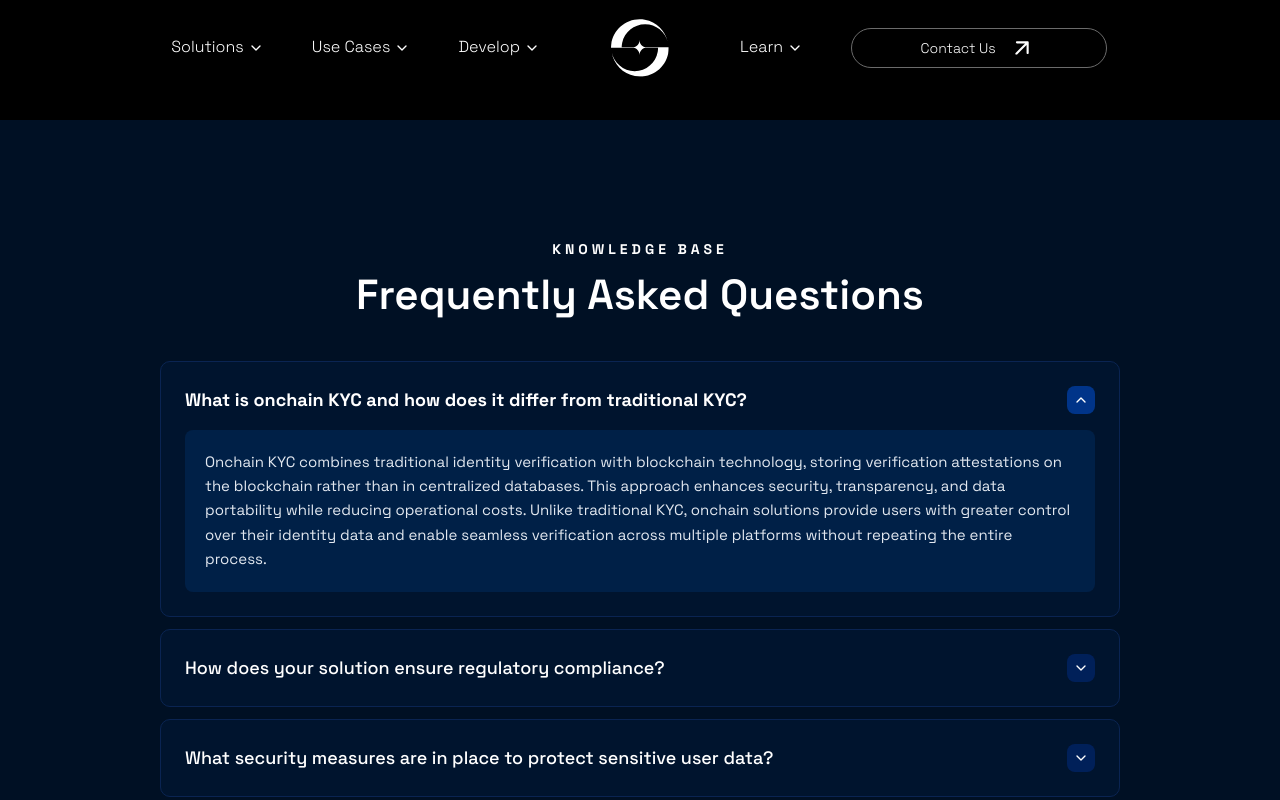
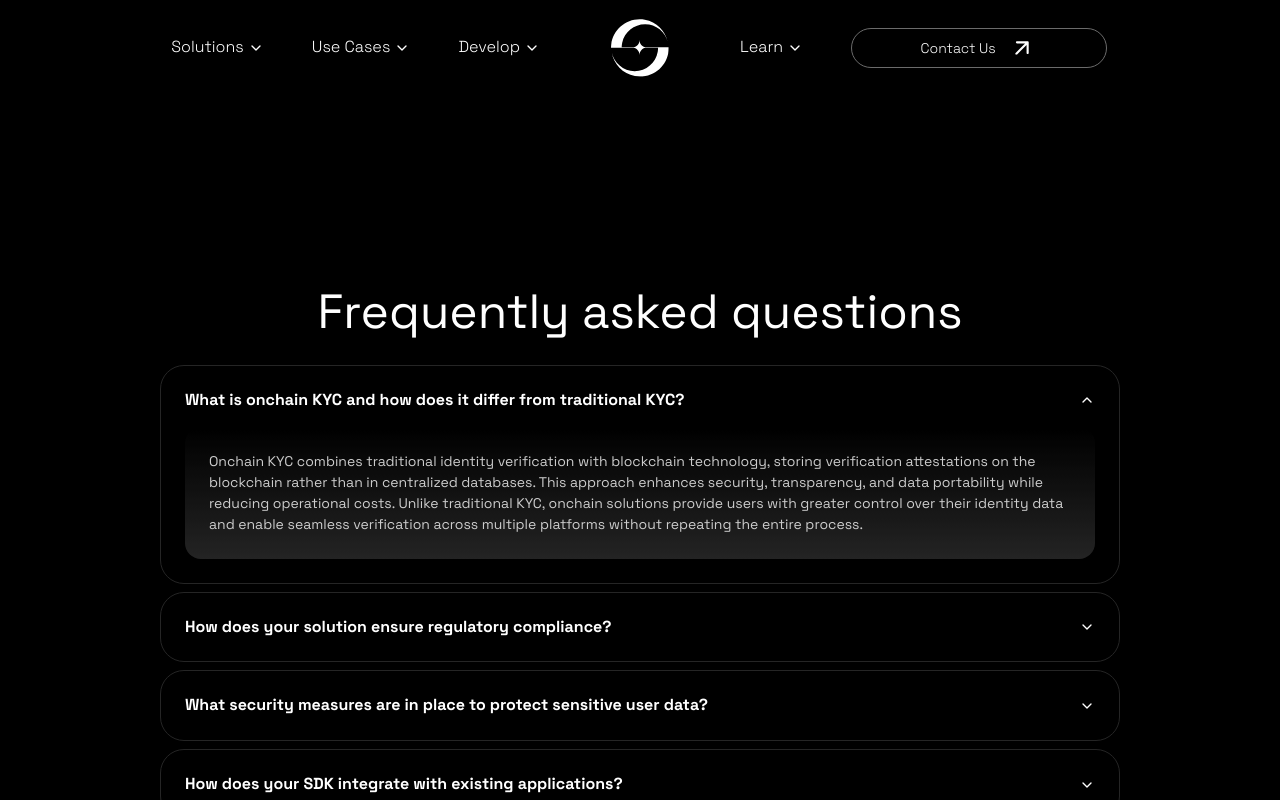
Before and after one commit to mysolidio/portal, a Next.js app: page / in a window 1280 px wide. Both pictures are taken after a click on the heading 640 px from the left and 399 px from the top of the page. Built offline with nearby package versions, Linux system fonts and the light colour scheme.

Commit message:
Update FAQs section

```diff
--- a/app/page.tsx
+++ b/app/page.tsx
@@ -19,9 +19,7 @@ export default function Home() {
       </section>
       <Services />
       <UseCases />
-      <section className="snap-start">
-        <Questions />
-      </section>
+      <Questions />
 
       <section className="snap-start">
         <div className="relative">
--- a/components/sections/questions.tsx
+++ b/components/sections/questions.tsx
@@ -33,37 +33,30 @@ const items = [
 
 export default function QuestionsSection() {
   return (
-    <div className="bg-[#001024] py-20 text-white lg:py-30">
+    <section className="bg-black py-20 text-white lg:py-30">
       <div className="container lg:max-w-5xl">
-        <div className="mb-10 space-y-3 text-center">
-          <div className="text-[12px] leading-[1.3] font-bold tracking-[4px] uppercase lg:text-[14px]">
-            Knowledge Base
-          </div>
-          <div className="text-center text-[30px] leading-[1.2] font-semibold lg:text-[42px]">
-            Frequently Asked Questions
-          </div>
+        <div className="text-center text-[32px] leading-[1.2] lg:text-[48px]">
+          Frequently asked questions
         </div>
-        <div className="mt-10 space-y-3 lg:mt-6">
+        <div className="mt-10 space-y-2 lg:mt-6">
           {items.map(({ question, answer }, idx) => (
             <details
               key={idx}
-              className="group rounded-md border border-[#0a2452] bg-[#001838]/50 p-4 transition-all hover:border-[#1a3a6c] lg:rounded-lg lg:p-6"
+              className="group rounded-[16px] border border-[#252525] p-4 transition-all select-none lg:rounded-[24px] lg:p-6"
             >
               <summary className="flex cursor-pointer items-center justify-between gap-6 [&::-webkit-details-marker]:hidden [&::marker]:hidden">
-                <div className="text-[16px] leading-[1.3] font-medium group-open:font-bold lg:text-[18px]">
+                <div className="text-base group-open:font-bold lg:font-bold">
                   {question}
                 </div>
-                <div className="flex-shrink-0 rounded-md bg-[#00256c]/70 p-1.5 transition-colors group-open:bg-[#0042b0]/70">
-                  <ChevronDownIcon className="size-4 shrink-0 transition-transform duration-300 group-open:rotate-180" />
-                </div>
+                <ChevronDownIcon className="size-4 shrink-0 transition-transform duration-300 group-open:rotate-180" />
               </summary>
-              <div className="mt-4 rounded-md bg-[#002047] p-4 text-[15px] leading-relaxed text-slate-200 lg:rounded-md lg:p-5">
+              <div className="mt-4 rounded-[8px] bg-linear-[0deg,_#2D2D2D_0%,_rgba(45,45,45,0.00)_100%] p-4 text-sm leading-[1.5] opacity-80 lg:rounded-[16px] lg:p-6 lg:backdrop-blur-[6.5px]">
                 {answer}
               </div>
             </details>
           ))}
         </div>
       </div>
-    </div>
+    </section>
   );
 }
```
